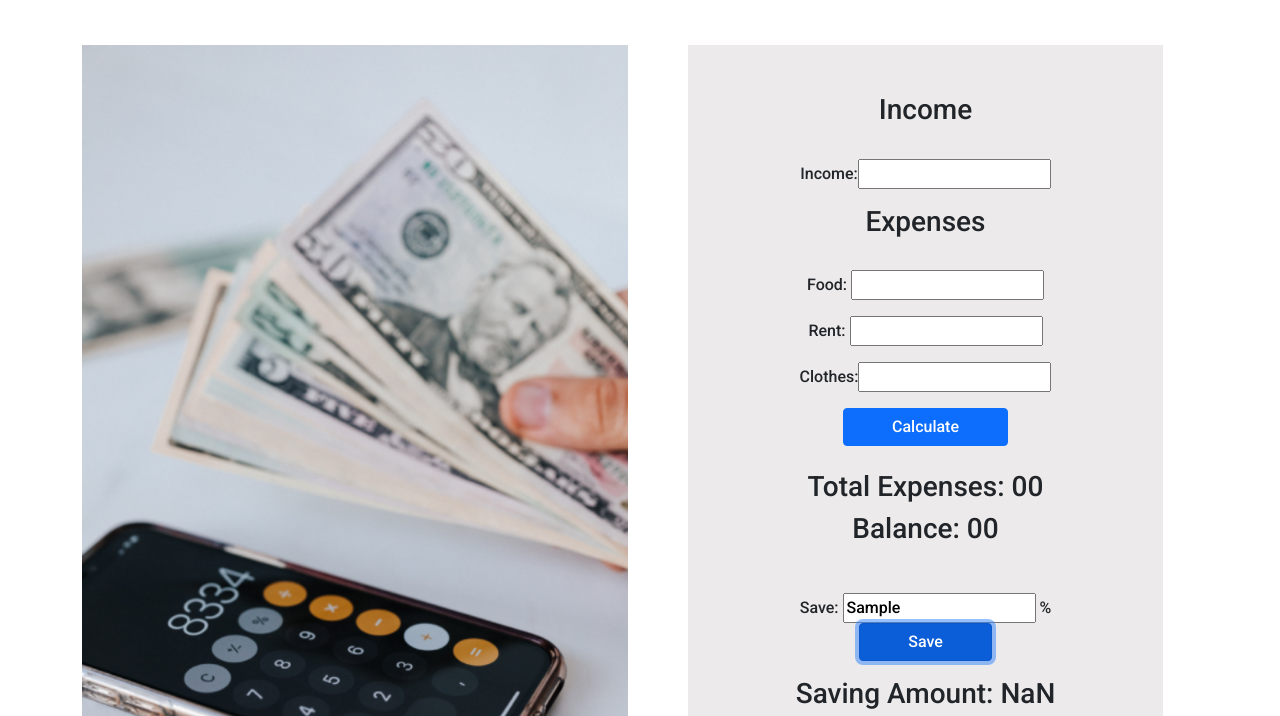
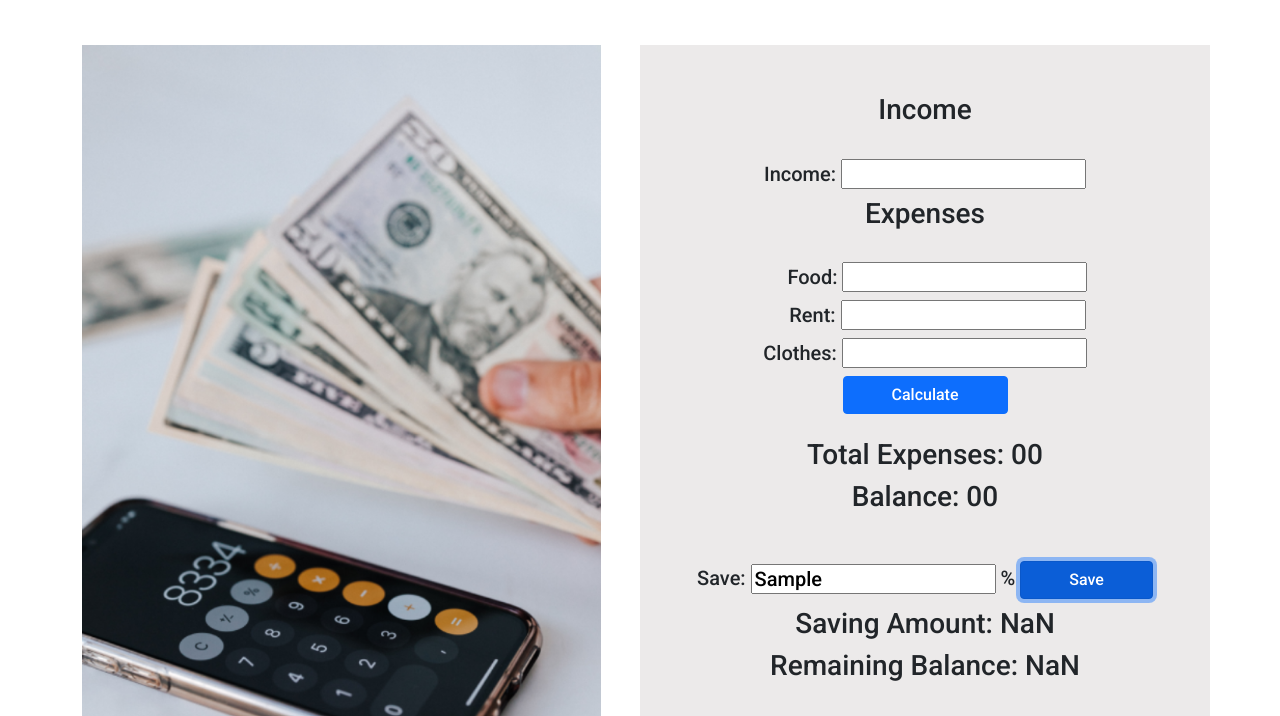
Before and after one commit to razumolla/assignment-5-money-master, a plain HTML site: page index.html in a window 1280 px wide. Both pictures are taken after typing "Sample" into the empty fields and a click on the button "Save". Shown: the part 75-791 px from the top of the page. Drawn offline with nearby package versions, Linux system fonts and the light colour scheme.

Commit message:
Error msg update

```diff
--- a/index.html
+++ b/index.html
@@ -20,34 +20,38 @@
     <main>
         <section class="container">
             <div class=" row">
-                <div class="col-md-6">
+                <div class="col-md-6 ">
                     <div class="">
-                        <img class="img-fluid" src="./pic/money.png" alt="">
+                        <img class="img-fluid image" src="./pic/money.png" alt="">
                     </div>
                 </div>
-                <div class="col-md-5 ms-5  bg-second-sec text-center p-5">
+                <div class="col-md-6    bg-second-sec text-center p-5">
                     <div>
                         <h3>Income</h3>
                         <br>
-                        <p>Income:<input id="income" type="text"></p>
+                        <h5>Income: <input id="income" type="text"></h5>
                     </div>
                     <div>
                         <h3>Expenses</h3>
                         <br>
-                        <p>Food: <input id="food" type="text"></p>
-                        <p> Rent: <input id="rent" type="text"></p>
-                        <p>Clothes:<input id="clothes" type="text"></p>
+                        <h5>&nbsp;&nbsp;&nbsp;&nbsp; Food: <input id="food" type="text"></h5>
+                        <h5> &nbsp;&nbsp; &nbsp;&nbsp;Rent: <input id="rent" type="text"></h5>
+                        <h5>Clothes: <input id="clothes" type="text"></h5>
                         <button id="calculate-btn" type="button" class="btn btn-primary px-5">Calculate</button>
                         <br><br>
                         <h3>Total Expenses: <span id="total-expenses">00 </span></h3>
                         <h3>Balance: <span id="available-balance"> 00</span></h3>
                     </div>
                     <div class="mt-5">
-                        <p>Save: <input id="parcent" type="text"> %
+                        <h5>Save: <input id="parcent" type="text"> %
                             <button id="save-btn" type="button" class="btn btn-primary px-5">Save</button>
-                        </p>
+                        </h5>
                         <h3>Saving Amount: <span id="saving-amount">00</span> </h3>
-                        <h3>Remaining Balance:<span id="remaining-balance">00</span> </h3>
+                        <h3>Remaining Balance: <span id="remaining-balance">00</span> </h3>
+                    </div>
+                    <br>
+                    <div class="wrong-msg-section">
+                        <p id="input-wrong" class="wrong-msg">❌ Your input Not Valid, Please try again</p>
                     </div>
 
                 </div>
--- a/js/money.js
+++ b/js/money.js
@@ -1,47 +1,68 @@
+function errorMsg() {
+    const inputError = document.getElementById('input-wrong');
+    return inputError;
+}
 function salary() {
     const totalIncomeText = document.getElementById('income');
-    const totalIncome = totalIncomeText.value;
-    return parseFloat(totalIncome);
+    const totalIncomeValue = totalIncomeText.value;
+    if (isNaN(totalIncomeValue) == true) {
+        errorMsg().style.display = 'block';
+    }
+    else {
+        const totalIncome = parseFloat(totalIncomeValue);
+        return totalIncome;
+    }
 }
 function getInput() {
     const foodCostField = document.getElementById('food');
-    const foodCost = foodCostField.value;
+    const foodCostV = foodCostField.value;
+    const foodCost = parseFloat(foodCostV);
     const rentCostField = document.getElementById('rent');
-    const rentCost = rentCostField.value;
+    const rentCostV = rentCostField.value;
+    const rentCost = parseFloat(rentCostV);
     const clothCostField = document.getElementById('clothes');
-    const clothCost = clothCostField.value;
-    const expensesCost = parseFloat(foodCost) + parseFloat(rentCost) + parseFloat(clothCost);
-    // clear input
-    foodCostField.value = '';
-    rentCostField.value = '';
-    clothCostField.value = '';
-    return expensesCost;
+    const clothCostV = clothCostField.value;
+    const clothCost = parseFloat(clothCostV);
+    const expensesCost = foodCost + rentCost + clothCost;
+    if (isNaN(foodCost) || isNaN(rentCost) || isNaN(clothCost)) {
+        errorMsg().style.display = 'block';
+    }
+    else {
+        return expensesCost;
+    }
 }
 // calculate button
 document.getElementById('calculate-btn').addEventListener('click',
     function () {
-        const totalIncome = salary();
-        const getInputCost = getInput();
-        const expencesBalance = document.getElementById('total-expenses').innerText = getInputCost;
+        const incomeSalary = salary();
+        let getInputCost = getInput();
+        // Expenses cost
+        const expencesBalance = document.getElementById('total-expenses');
+        expencesBalance.innerText = getInputCost;
         // Balance
-        const netBalance = parseFloat(totalIncome) - getInputCost;
+        const netBalance = incomeSalary - getInputCost;
         const balance = document.getElementById('available-balance').innerText = netBalance;
     })
 // save button
 document.getElementById('save-btn').addEventListener('click',
     function () {
-        const totalIncome = salary();
-        const getInputCost = getInput();
+        const incomeSalry = salary();
+        let getInputCost2 = getInput();
 
         const persentage = document.getElementById('parcent').value;
-        const saveMoney = (parseFloat(totalIncome) * (parseFloat(persentage) / 100)).toFixed(2);
+        if (isNaN(persentage) == true) {
+            errorMsg().style.display = 'block';
+        }
+
+        const saveMoney = (incomeSalry * (parseFloat(persentage) / 100)).toFixed(2);
         // saving amount
-        const savingAmountText = document.getElementById('saving-amount').innerText = saveMoney;
+        const savingAmountText = document.getElementById('saving-amount');
+        savingAmountText.innerText = saveMoney;
         // remaining balance
-        const netBalance = parseFloat(totalIncome) - getInputCost;
+        const netBalance = incomeSalry - getInputCost2;
         const remainingBalance = netBalance - saveMoney;
 
         const balance2 = document.getElementById('remaining-balance');
         balance2.innerText = remainingBalance;
     }
-)
+);
--- a/style.css
+++ b/style.css
@@ -7,3 +7,22 @@ body{
 .bg-second-sec{
     background-color: rgb(236, 234, 234);
 }
+.image{
+    width: 95%;
+}
+
+
+.wrong-msg {
+    color: rgb(243, 237, 237);
+    text-align: center;
+    margin: 0 auto;
+    background: #092cf1;
+    margin-top: 20px;
+    border-radius: 15px;
+    padding: 5px 20px;
+    display: none;
+}
+.wrong-msg-section{
+    width: 50%;
+    margin: 0 auto;
+}
```
